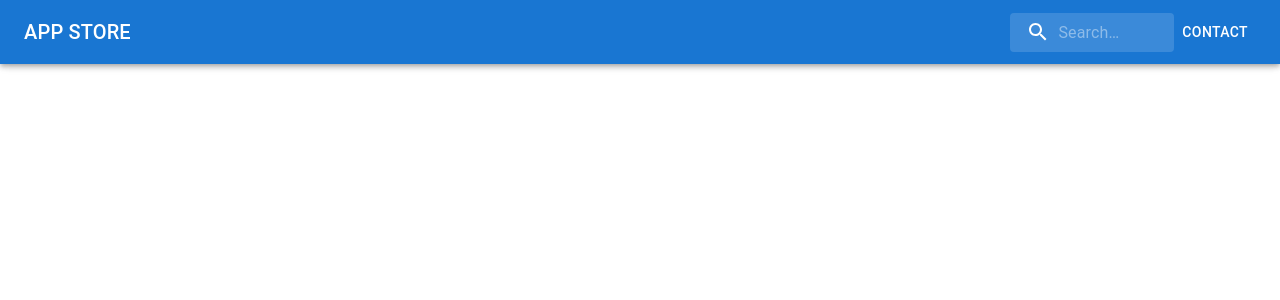
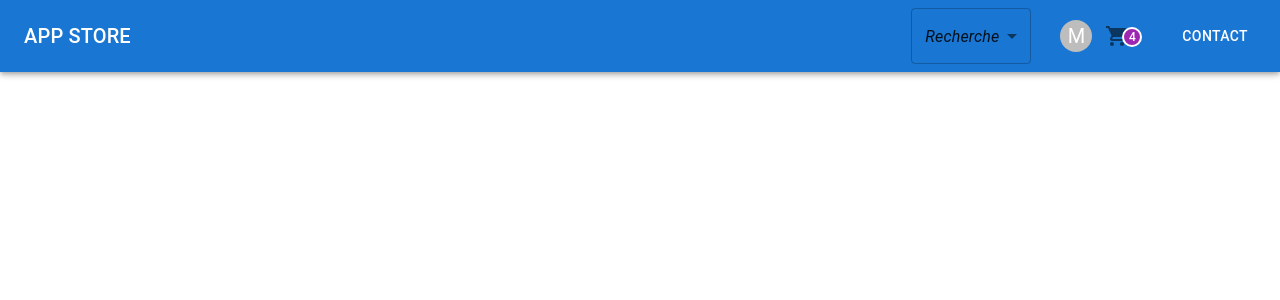
Before and after one commit to ZINGAClenn01/strore, a Next.js app: page /Navbar in a window 1280 px wide. Shown: the top 300 px of the page. Built offline with nearby package versions, Linux system fonts and the light colour scheme.

Commit message:
bouton ajouter on et navbar redesign

```diff
--- a/pages/Cards.jsx
+++ b/pages/Cards.jsx
@@ -5,10 +5,7 @@ import CardContent from '@mui/material/CardContent';
 import CardMedia from '@mui/material/CardMedia';
 import Button from '@mui/material/Button';
 import Typography from '@mui/material/Typography';
-import Image from 'next/image';
 import { useEffect, useState } from 'react';
-import Link from 'next/link';
-import CardOne from './components/CardOne';
 import { useRouter } from 'next/router';
 import { collection, getDocs } from "firebase/firestore";
 import { db } from '../Firebase/Fibase';
@@ -17,7 +14,6 @@ export default function MediaCards() {
 
     const router = useRouter();
     const [chaussures, setChaussures] = useState([]);
-    const [elementCliqueId, setElementCliqueId] = useState(null);
 
     const handleClick = (id) => {
         console.log("ID de l'élément cliqué :", id);
--- a/pages/FormAjouter.jsx
+++ b/pages/FormAjouter.jsx
@@ -1,5 +1,4 @@
 import TextField from '@mui/material/TextField';
-import Stack from '@mui/material/Stack';
 import Box from '@mui/material/Box';
 import Button from '@mui/material/Button';
 import React from 'react';
--- a/pages/Navbar.jsx
+++ b/pages/Navbar.jsx
@@ -1,4 +1,4 @@
-import * as React from 'react';
+import React from 'react'; // Ajoute cette ligne pour importer React
 import PropTypes from 'prop-types';
 import AppBar from '@mui/material/AppBar';
 import Box from '@mui/material/Box';
@@ -14,52 +14,25 @@ import MenuIcon from '@mui/icons-material/Menu';
 import Toolbar from '@mui/material/Toolbar';
 import Typography from '@mui/material/Typography';
 import Button from '@mui/material/Button';
-import InputBase from '@mui/material/InputBase';
-import { styled, alpha } from '@mui/material/styles'; import SearchIcon from '@mui/icons-material/Search';
+import InputLabel from '@mui/material/InputLabel';
+import MenuItem from '@mui/material/MenuItem';
+import FormHelperText from '@mui/material/FormHelperText';
+import FormControl from '@mui/material/FormControl';
+import Select from '@mui/material/Select';
 import Link from 'next/link';
+import Avatar from '@mui/material/Avatar';
+import Menu from '@mui/material/Menu';
+import ListItemIcon from '@mui/material/ListItemIcon';
+import Tooltip from '@mui/material/Tooltip';
+import PersonAdd from '@mui/icons-material/PersonAdd';
+import Settings from '@mui/icons-material/Settings';
+import Logout from '@mui/icons-material/Settings';
+import Badge from '@mui/material/Badge';
+import { styled } from '@mui/material/styles';
+import ShoppingCartIcon from '@mui/icons-material/ShoppingCart';
 
 
-const Search = styled('div')(({ theme }) => ({
-  position: 'relative',
-  borderRadius: theme.shape.borderRadius,
-  backgroundColor: alpha(theme.palette.common.white, 0.15),
-  '&:hover': {
-    backgroundColor: alpha(theme.palette.common.white, 0.25),
-  },
-  marginLeft: 0,
-  width: '10%',
-  [theme.breakpoints.up('sm')]: {
-    marginLeft: theme.spacing(1),
-    width: 'auto',
-  },
-}));
 
-const SearchIconWrapper = styled('div')(({ theme }) => ({
-  padding: theme.spacing(0, 2),
-  height: '100%',
-  position: 'absolute',
-  pointerEvents: 'none',
-  display: 'flex',
-  alignItems: 'center',
-  justifyContent: 'center',
-}));
-
-const StyledInputBase = styled(InputBase)(({ theme }) => ({
-  color: 'inherit',
-  width: '100%',
-  '& .MuiInputBase-input': {
-    padding: theme.spacing(1, 1, 1, 0),
-    // vertical padding + font size from searchIcon
-    paddingLeft: `calc(1em + ${theme.spacing(4)})`,
-    transition: theme.transitions.create('width'),
-    [theme.breakpoints.up('sm')]: {
-      width: '12ch',
-      '&:focus': {
-        width: '20ch',
-      },
-    },
-  },
-}));
 
 
 const drawerWidth = 240;
@@ -71,6 +44,11 @@ function DrawerAppBar(props) {
 
   const handleDrawerToggle = () => {
     setMobileOpen((prevState) => !prevState);
+  };
+  const [age, setAge] = React.useState('');
+
+  const handleChange = (event) => {
+    setAge(event.target.value);
   };
 
   const drawer = (
@@ -93,9 +71,27 @@ function DrawerAppBar(props) {
 
   const container = window !== undefined ? () => window().document.body : undefined;
 
+  const [anchorEl, setAnchorEl] = React.useState(null);
+  const open = Boolean(anchorEl);
+  const handleClick = (event) => {
+    setAnchorEl(event.currentTarget);
+  };
+  const handleClose = () => {
+    setAnchorEl(null);
+  };
+
+  const StyledBadge = styled(Badge)(({ theme }) => ({
+    '& .MuiBadge-badge': {
+      right: -3,
+      top: 13,
+      border: `2px solid ${theme.palette.background.paper}`,
+      padding: '0 4px',
+    },
+  }));
+
   return (
     <Box sx={{ display: 'flex' }}>
-      <CssBaseline />
+
       <AppBar component="nav">
         <Toolbar>
           <IconButton
@@ -115,18 +111,102 @@ function DrawerAppBar(props) {
             APP STORE
           </Typography>
 
-          <Search>
-            <SearchIconWrapper>
-              <SearchIcon />
-            </SearchIconWrapper>
-            <StyledInputBase
-              placeholder="Search…"
-              inputProps={{ 'aria-label': 'search' }}
-            />
-          </Search>
+          <FormControl  sx={{ m: 1, minWidth: 120 }}>
+            <Select className='select-nav'
+              value={age}
+              onChange={handleChange}
+              displayEmpty
+              inputProps={{ 'aria-label': 'Without label' }}
+            >
+              <MenuItem value="">
+                <em>Recherche</em>
+              </MenuItem>
+              <MenuItem value={10}>Ten</MenuItem>
+              <MenuItem value={20}>Twenty</MenuItem>
+              <MenuItem value={30}>Thirty</MenuItem>
+            </Select>
+            {/* <FormHelperText>Rechercher plus rapidement</FormHelperText> */}
+          </FormControl>
+          <Box sx={{ display: 'flex', alignItems: 'center', textAlign: 'center' }}>
 
+            <Tooltip title="Account settings">
+              <IconButton
+                onClick={handleClick}
+                size="small"
+                sx={{ ml: 2 }}
+                aria-controls={open ? 'account-menu' : undefined}
+                aria-haspopup="true"
+                aria-expanded={open ? 'true' : undefined}
+              >
+                <Avatar sx={{ width: 32, height: 32 }}>M</Avatar>
+              </IconButton>
+            </Tooltip>
+          </Box>
+          <Menu
+            anchorEl={anchorEl}
+            id="account-menu"
+            open={open}
+            onClose={handleClose}
+            onClick={handleClose}
+            PaperProps={{
+              elevation: 0,
+              sx: {
+                overflow: 'visible',
+                filter: 'drop-shadow(0px 2px 8px rgba(0,0,0,0.32))',
+                mt: 1.5,
+                '& .MuiAvatar-root': {
+                  width: 32,
+                  height: 32,
+                  ml: -0.5,
+                  mr: 1,
+                },
+                '&::before': {
+                  content: '""',
+                  display: 'block',
+                  position: 'absolute',
+                  top: 0,
+                  right: 14,
+                  width: 10,
+                  height: 10,
+                  bgcolor: 'background.paper',
+                  transform: 'translateY(-50%) rotate(45deg)',
+                  zIndex: 0,
+                },
+              },
+            }}
+            transformOrigin={{ horizontal: 'right', vertical: 'top' }}
+            anchorOrigin={{ horizontal: 'right', vertical: 'bottom' }}
+          >
+            <MenuItem onClick={handleClose}>
+              <Avatar /> My account
+            </MenuItem>
+            <Divider />
+            <MenuItem onClick={handleClose}>
+              <ListItemIcon>
+                <PersonAdd fontSize="small" />
+              </ListItemIcon>
+              Add another account
+            </MenuItem>
+            <MenuItem onClick={handleClose}>
+              <ListItemIcon>
+                <Settings fontSize="small" />
+              </ListItemIcon>
+              Settings
+            </MenuItem>
+            <MenuItem onClick={handleClose}>
+              <ListItemIcon>
+                <Logout fontSize="small" />
+              </ListItemIcon>
+              Logout
+            </MenuItem>
+          </Menu>
+          <IconButton aria-label="cart">
+            <StyledBadge badgeContent={4} color="secondary">
+              <ShoppingCartIcon />
+            </StyledBadge>
+          </IconButton>
 
-          <Box sx={{ display: { xs: 'none', sm: 'block' } }}>
+          <Box className='link-nav' sx={{ display: { xs: 'none', sm: 'block' } }}>
             <Link href="/Contact"> {navItems.map((item) => (
               <Button key={item} sx={{ color: '#fff' }}>
                 {item}
--- a/styles/globals.css
+++ b/styles/globals.css
@@ -136,3 +136,9 @@ a {
   align-items: center;
   flex-direction: column;
 }
+.link-nav{
+  margin-left: 3%;
+}
+.select-nav{
+  margin-left: 0%;
+}
```
Also changed, not shown: pages/components/CardOne.jsx (+20 -4 lines), pages/components/FormUpdate.jsx (added, +44 -0 lines).
